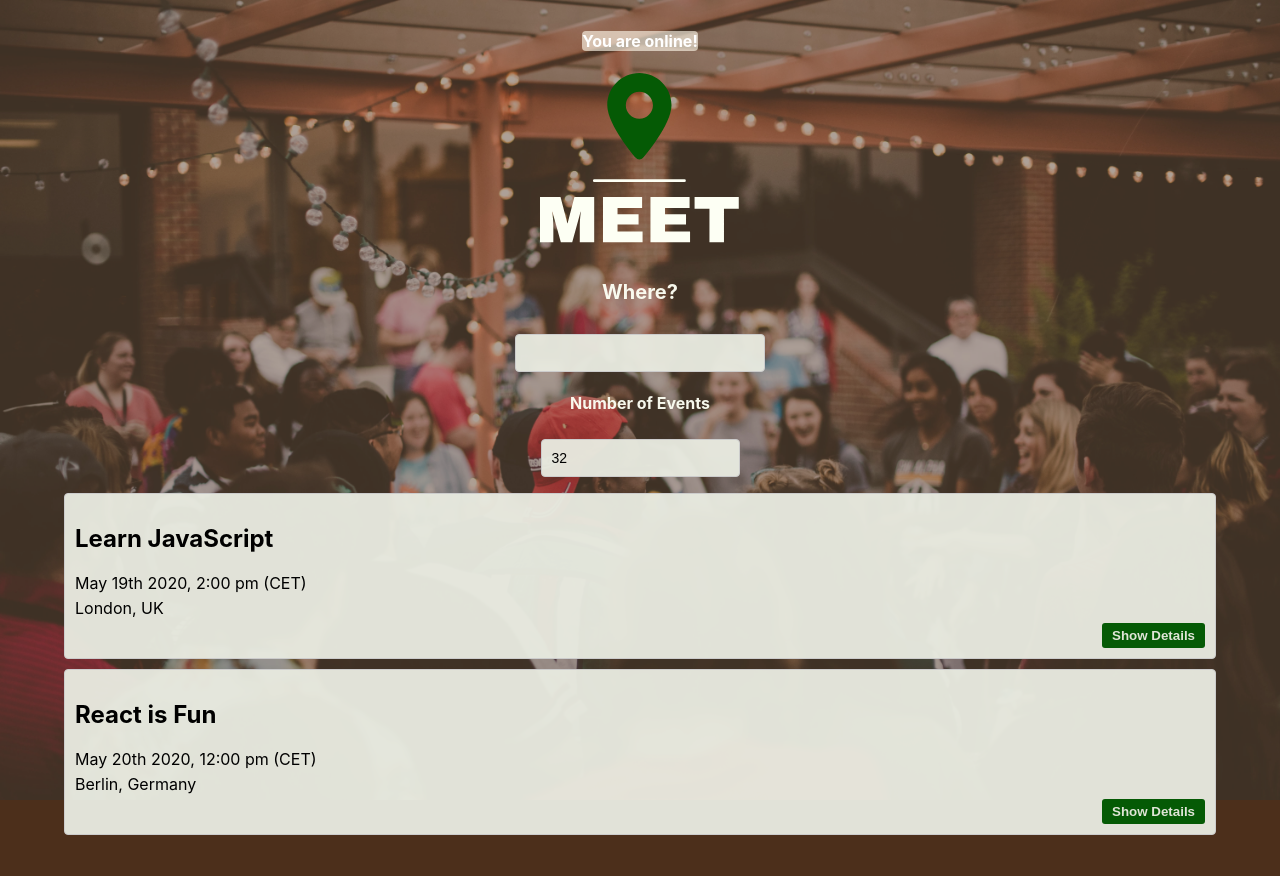
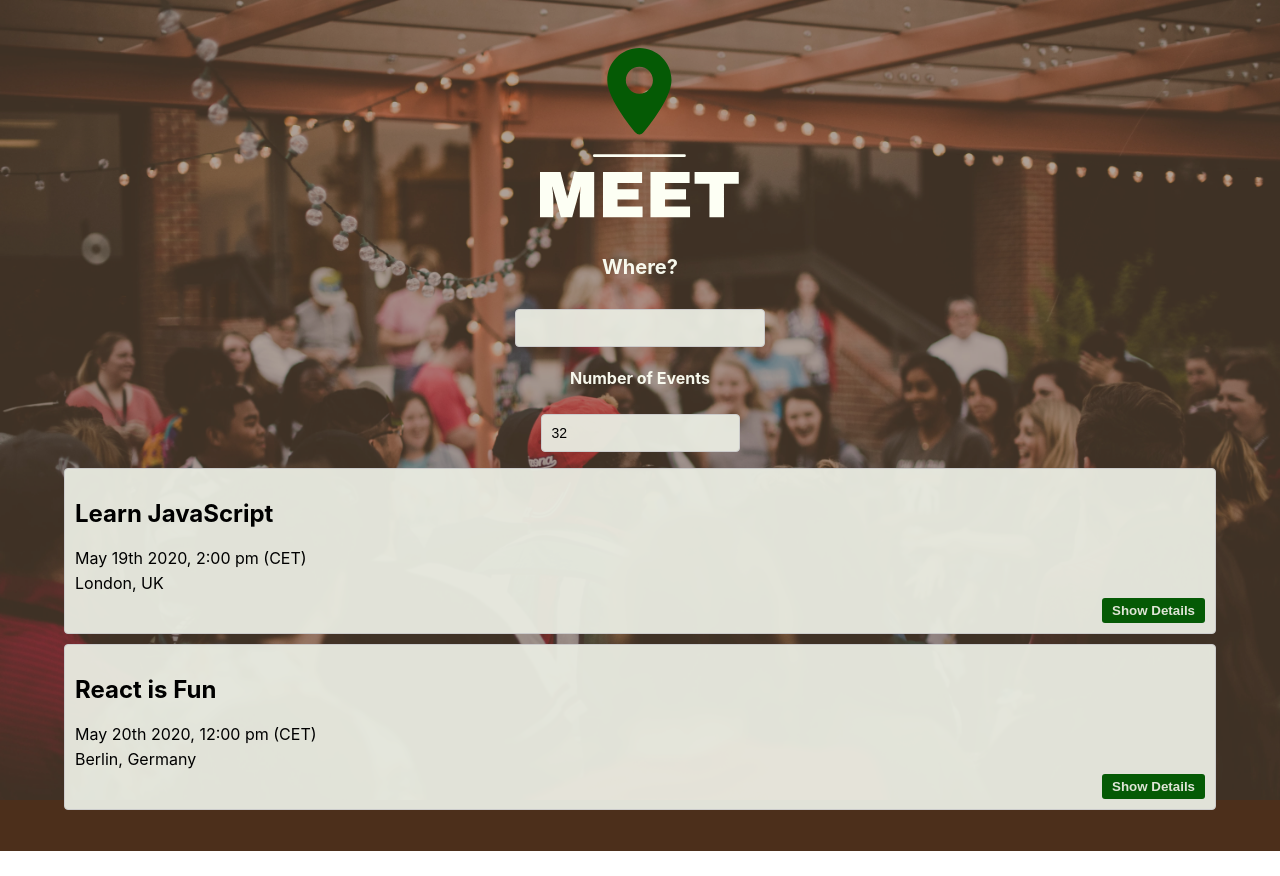
Before and after one commit to priegels/meet, a React (Create React App) app: page / in a window 1280 px wide. After the commit the page ends 851 px from the top, so only its background shows below. Built offline with nearby package versions, Linux system fonts and the light colour scheme; what atatus-spa would draw is missing.

Commit message:
Added Styling for WarningAlert

```diff
--- a/src/Alert.js
+++ b/src/Alert.js
@@ -9,6 +9,7 @@ class Alert extends Component {
     getStyle = () => {
         return {
             color: this.color,
+            fontSize: this.fontSize
         };
     }
 
@@ -38,7 +39,8 @@ class ErrorAlert extends Alert {
 class WarningAlert extends Alert {
     constructor(props) {
         super(props);
-        this.color = 'white';
+        this.color = '#000000';
+        this.fontSize = 30;
     }
 }
 
--- a/src/App.js
+++ b/src/App.js
@@ -58,7 +58,7 @@ class App extends Component {
     console.log(this.state.events);
     return (
       <div className="App">
-        {!navigator.onLine ? (<WarningAlert text='You are offline!' />) : (<WarningAlert text='You are online!' />)}
+        {!navigator.onLine ? (<WarningAlert text='You are offline!' />) : (<WarningAlert text='' />)}
         <img src={logo} alt="meet app logo" height={200} width={200} />
         <CitySearch locations={this.state.locations} updateEvents={this.updateEvents} />
         <NumberOfEvents numberOfEvents={this.state.numberOfEvents} updateNumberOfEvents={this.updateNumberOfEvents} />
```
